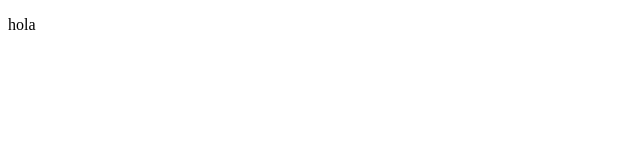
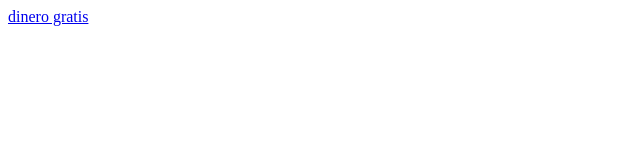
Before and after one commit to aytrus/primera-pagweb, a plain HTML site: page index.html in a window 1280 px wide. Shown: the whole page, without its empty margins (0-640 px from the left). Drawn offline with Linux system fonts and the light colour scheme.

Commit message:
agrgue un cambio, con el creador de la pagina

```diff
--- a/index.html
+++ b/index.html
@@ -7,6 +7,6 @@
     <title>Document</title>
 </head>
 <body>
-    <p> hola</p>
+<a href="https://youtu.be/zaIbNwBxGoY">dinero gratis</a>
 </body>
 </html>
```
